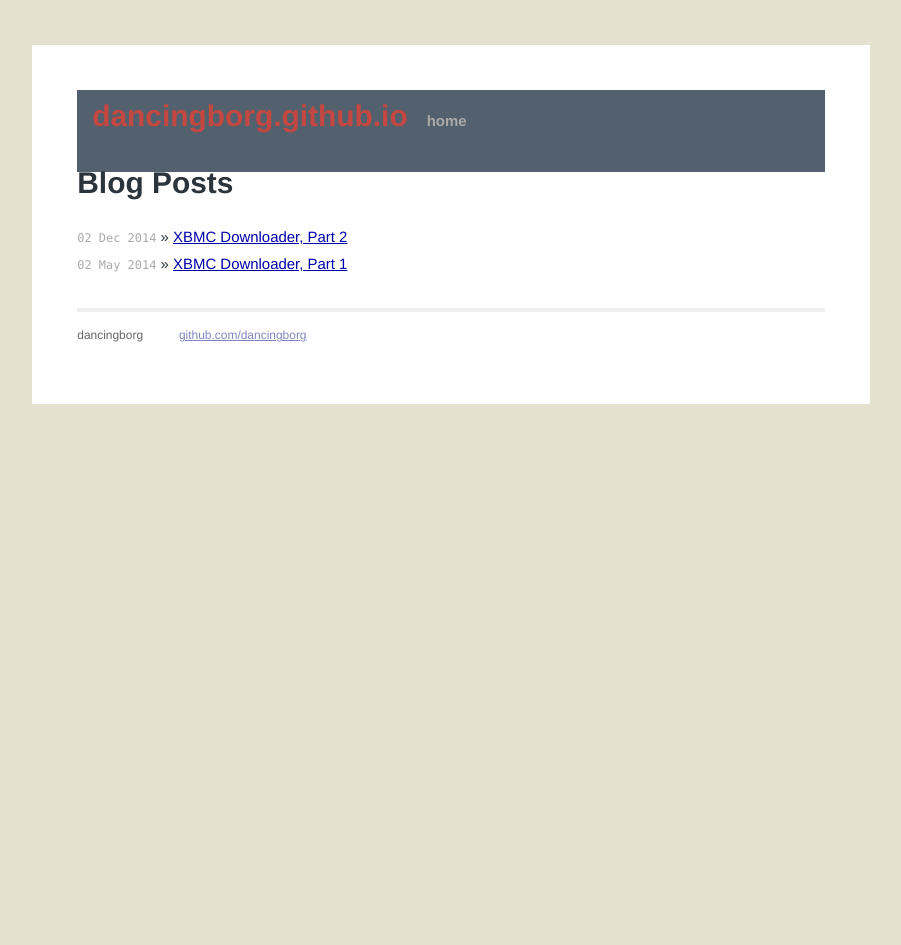
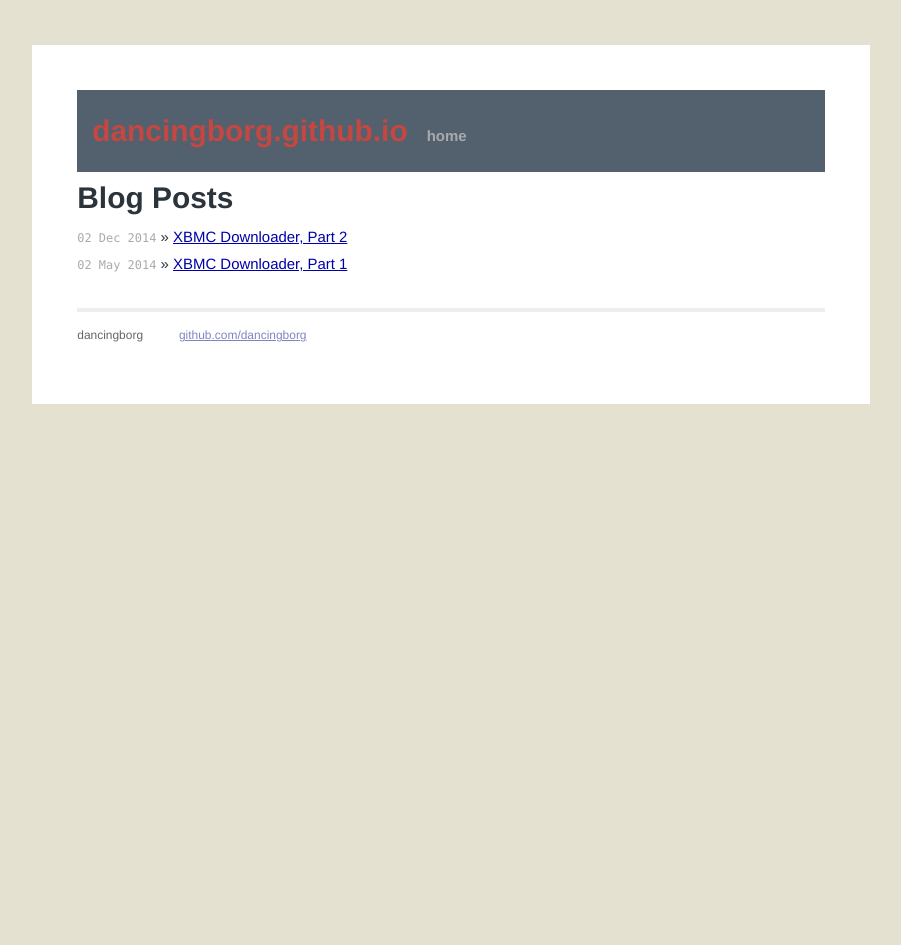
Before and after one commit to andre-abadi/andre-abadi.github.io, a Jekyll site: the page built from index.html, in a window 1280 px wide. Shown: the whole page, without its empty margins (189-1090 px from the left). Built offline with Jekyll 4.4.1, drawn with Linux system fonts in a browser that asks for light colours; Markdown is read by kramdown in place of the engine named in the settings.

Commit message:
Update main.css

```diff
--- a/css/main.css
+++ b/css/main.css
@@ -25,7 +25,10 @@ h1, h2, h3, h4, h5, h6 {
   font-size: 100%; }
 */
 
-h1 { margin-bottom: 1em; }
+h1 {
+  margin-bottom: 0.5em;
+  margin-top:0.5em;
+}
 p { margin: 1em 0; }
 
 a         { color: #00a; }
@@ -140,8 +143,7 @@ ul.posts span {
 .post pre {
   border: 1px solid #ddd;
   background-color: #eef;
-  /*padding: 0 .4em;*/
-  padding: 1em;
+  padding: 0 .4em;
 }
 
 .post ul, .post ol {
```
